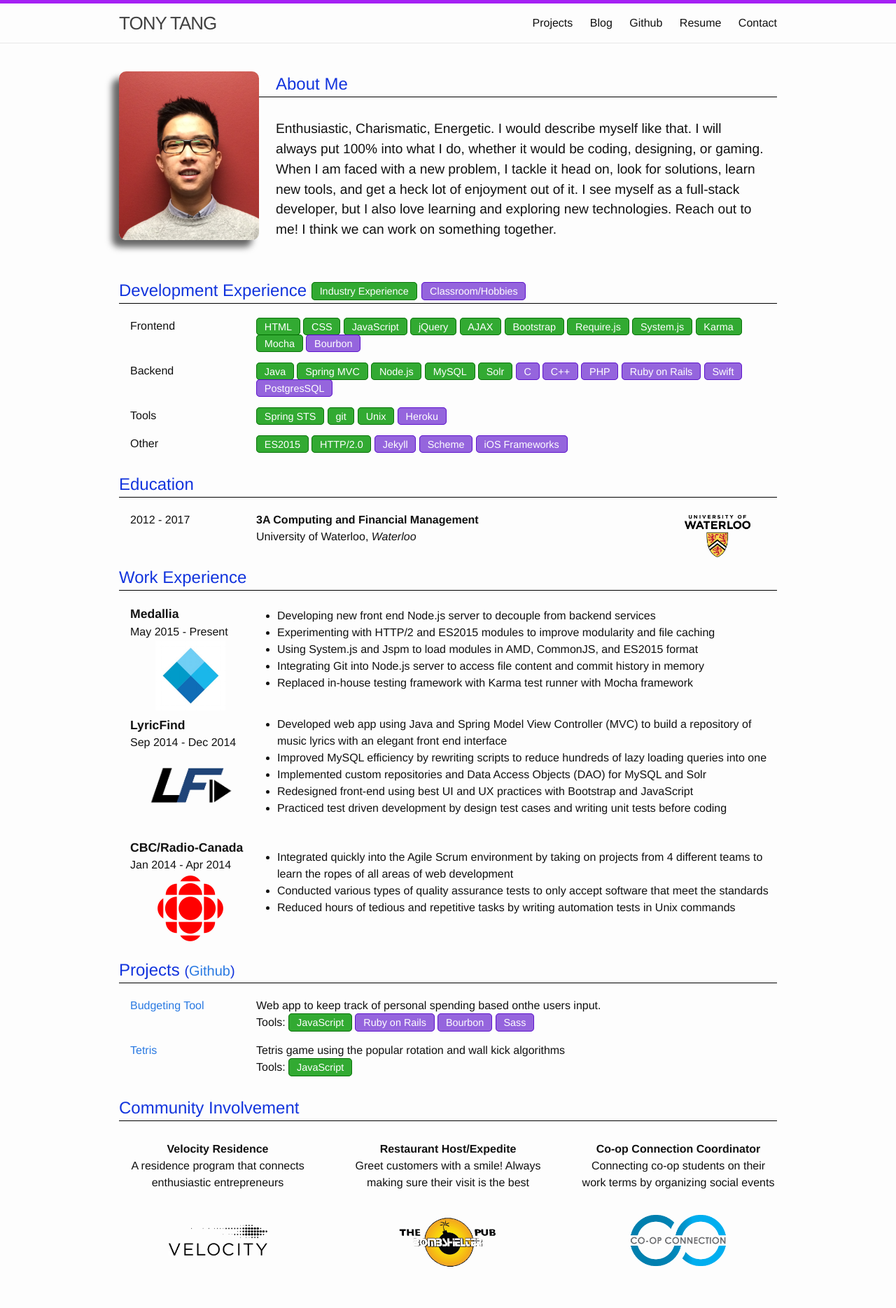
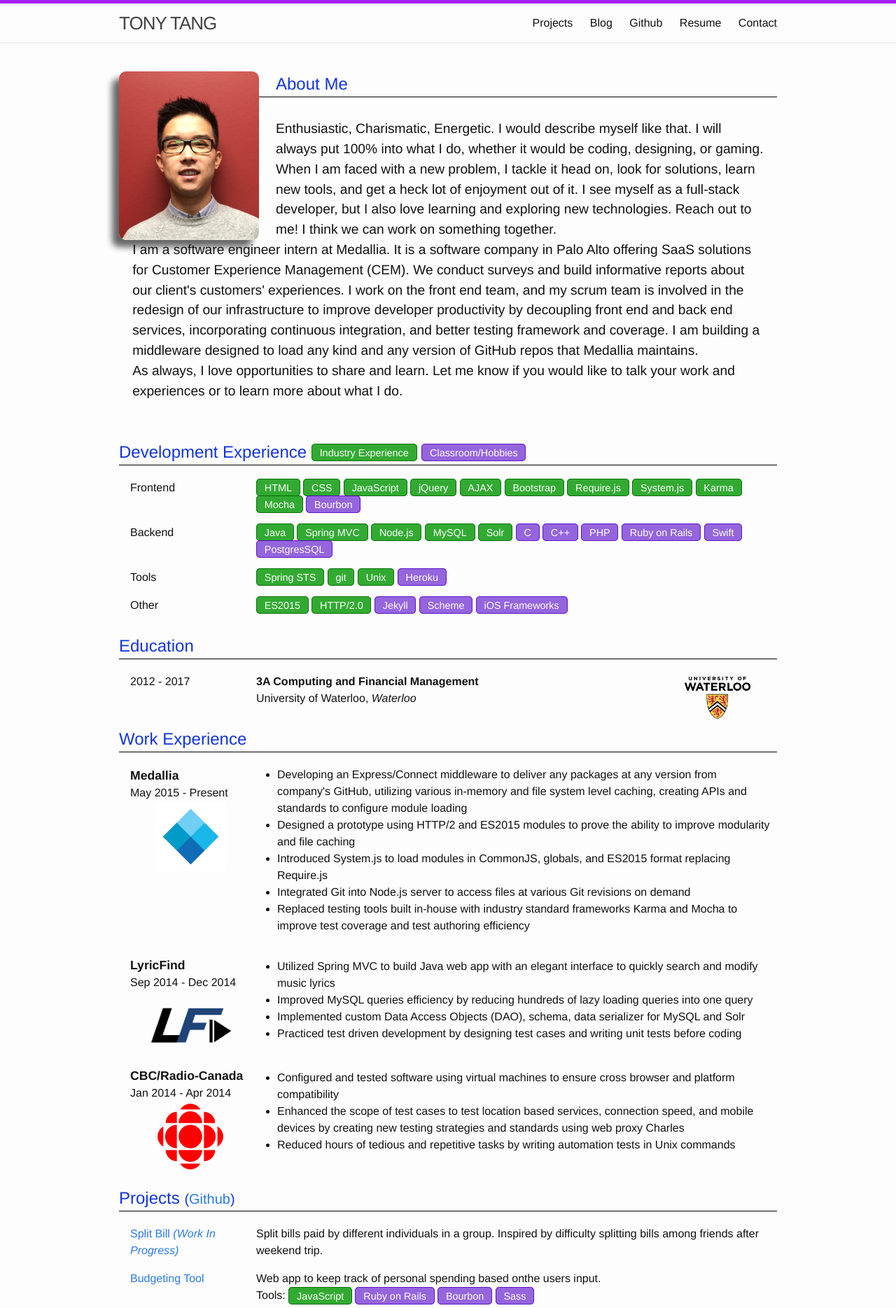
Before and after one commit to nflavour/nflavour.github.io, a Jekyll site: the page built from index.html, in a window 1280 px wide. Shown: the top 1869 px of the page at 70% size. Built offline with Jekyll 4.4.1, drawn with Linux system fonts in a browser that asks for light colours; nearby versions of some CDN libraries.

Commit message:
updated job information and added new project

```diff
--- a/_sass/_layout.scss
+++ b/_sass/_layout.scss
@@ -310,10 +310,12 @@
         border: 1px solid rgba(80, 0, 200, 0.8);
         border-radius: 5px;
         padding: 0.25em 0.75em;
+        margin: 0.5em 0;
         background-color: rgba(80, 0, 200, 0.6);
         color: white;
         font-size: 0.9em;
         line-height: 1.5;
+        font-size: 0.9em;
     }
     .skill-industry-experience {
         border: 1px solid rgba(0, 100, 0, 0.8);
--- a/index.html
+++ b/index.html
@@ -17,7 +17,11 @@
 	  	</div>
 	  	<div class="skill-section-body">
 	  		<p class="about-me">
-	  			Enthusiastic, Charismatic, Energetic. I would describe myself like that. I will always put 100% into what I do, whether it would be coding, designing, or gaming. When I am faced with a new problem, I tackle it head on, look for solutions, learn new tools, and get a heck lot of enjoyment out of it. I see myself as a full-stack developer, but I also love learning and exploring new technologies. Reach out to me! I think we can work on something together.
+	  			Enthusiastic, Charismatic, Energetic. I would describe myself like that. I will always put 100% into what I do, whether it would be coding, designing, or gaming. When I am faced with a new problem, I tackle it head on, look for solutions, learn new tools, and get a heck lot of enjoyment out of it. I see myself as a full-stack developer, but I also love learning and exploring new technologies. Reach out to me! I think we can work on something together.<br />
+
+				I am a software engineer intern at Medallia. It is a software company in Palo Alto offering SaaS solutions for Customer Experience Management (CEM). We conduct surveys and build informative reports about our client's customers' experiences. I work on the front end team, and my scrum team is involved in the redesign of our infrastructure to improve developer productivity by decoupling front end and back end services, incorporating continuous integration, and better testing framework and coverage. I am building a middleware designed to load any kind and any version of GitHub repos that Medallia maintains.<br />
+
+				As always, I love opportunities to share and learn. Let me know if you would like to talk your work and experiences or to learn more about what I do.
 	  		</p>
 	  	</div>
 	  	<div class="skill-section-footer"></div>
@@ -121,11 +125,11 @@
 			  			</td>
 			  			<td>
 				  			<ul>
-								<li>Developing new front end Node.js server to decouple from backend services</li>
-								<li>Experimenting with HTTP/2 and ES2015 modules to improve modularity and file caching</li>
-								<li>Using System.js and Jspm to load modules in AMD, CommonJS, and ES2015 format</li>
-								<li>Integrating Git into Node.js server to access file content and commit history in memory</li>
-								<li>Replaced in-house testing framework with Karma test runner with Mocha framework</li>
+								<li>Developing an Express/Connect middleware to deliver any packages at any version from company's GitHub, utilizing various in-memory and file system level caching, creating APIs and standards to configure module loading</li>
+								<li>Designed a prototype using HTTP/2 and ES2015 modules to prove the ability to improve modularity and file caching</li>
+								<li>Introduced System.js to load modules in CommonJS, globals, and ES2015 format replacing Require.js</li>
+								<li>Integrated Git into Node.js server to access files at various Git revisions on demand</li>
+								<li>Replaced testing tools built in-house with industry standard frameworks Karma and Mocha to improve test coverage and test authoring efficiency</li>
 							</ul>
 			  			</td>
 			  		</tr>
@@ -139,11 +143,10 @@
 			  			</td>
 			  			<td>
 				  			<ul>
-				  				<li>Developed web app using Java and Spring Model View Controller (MVC) to build a repository of music lyrics with an elegant front end interface</li>
-								<li>Improved MySQL efficiency by rewriting scripts to reduce hundreds of lazy loading queries into one</li>
-								<li>Implemented custom repositories and Data Access Objects (DAO) for MySQL and Solr</li>
-								<li>Redesigned front-end using best UI and UX practices with Bootstrap and JavaScript</li>
-								<li>Practiced test driven development by design test cases and writing unit tests before coding</li>
+				  				<li>Utilized Spring MVC to build Java web app with an elegant interface to quickly search and modify music lyrics</li>
+								<li>Improved MySQL queries efficiency by reducing hundreds of lazy loading queries into one query</li>
+								<li>Implemented custom Data Access Objects (DAO), schema, data serializer for MySQL and Solr</li>
+								<li>Practiced test driven development by designing test cases and writing unit tests before coding</li>
 							</ul>
 			  			</td>
 			  		</tr>
@@ -157,15 +160,9 @@
 			  			</td>
 			  			<td>
 			  				<ul>
-								<li>
-									Integrated quickly into the Agile Scrum environment by taking on projects from 4 different teams to learn the ropes of all areas of web development
-								</li>
-								<li>
-									Conducted various types of quality assurance tests to only accept software that meet the standards
-								</li>
-								<li>
-									Reduced hours of tedious and repetitive tasks by writing automation tests in Unix commands
-								</li>
+								<li>Configured and tested software using virtual machines to ensure cross browser and platform compatibility</li>
+								<li>Enhanced the scope of test cases to test location based services, connection speed, and mobile devices by creating new testing strategies and standards using web proxy Charles</li>
+								<li>Reduced hours of tedious and repetitive tasks by writing automation tests in Unix commands</li>
 							</ul>
 			  			</td>
 			  		</tr>
@@ -181,6 +178,14 @@
 		  	</div>
 		  	<div class="skill-section-body">
 				<table class="skill-section-table">
+					<tr>
+						<td class="work-in-progress">
+							<a href="https://github.com/nflavour/billsplit">Split Bill <em>(Work In Progress)</em></a>
+						</td>
+						<td>
+							Split bills paid by different individuals in a group. Inspired by difficulty splitting bills among friends after weekend trip.
+						</td>
+					</tr>
 					<tr>
 						<td>
 							<a href="http://budget.tonyt.me">Budgeting Tool</a>
```
